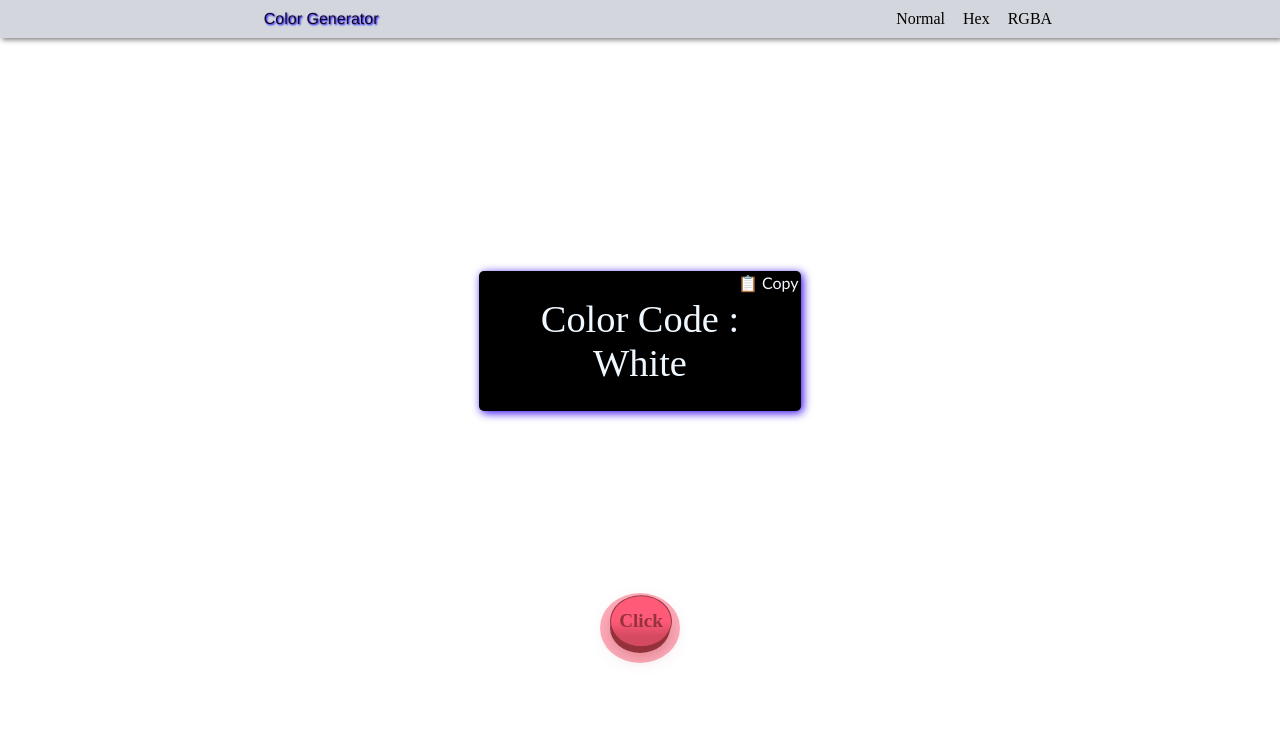
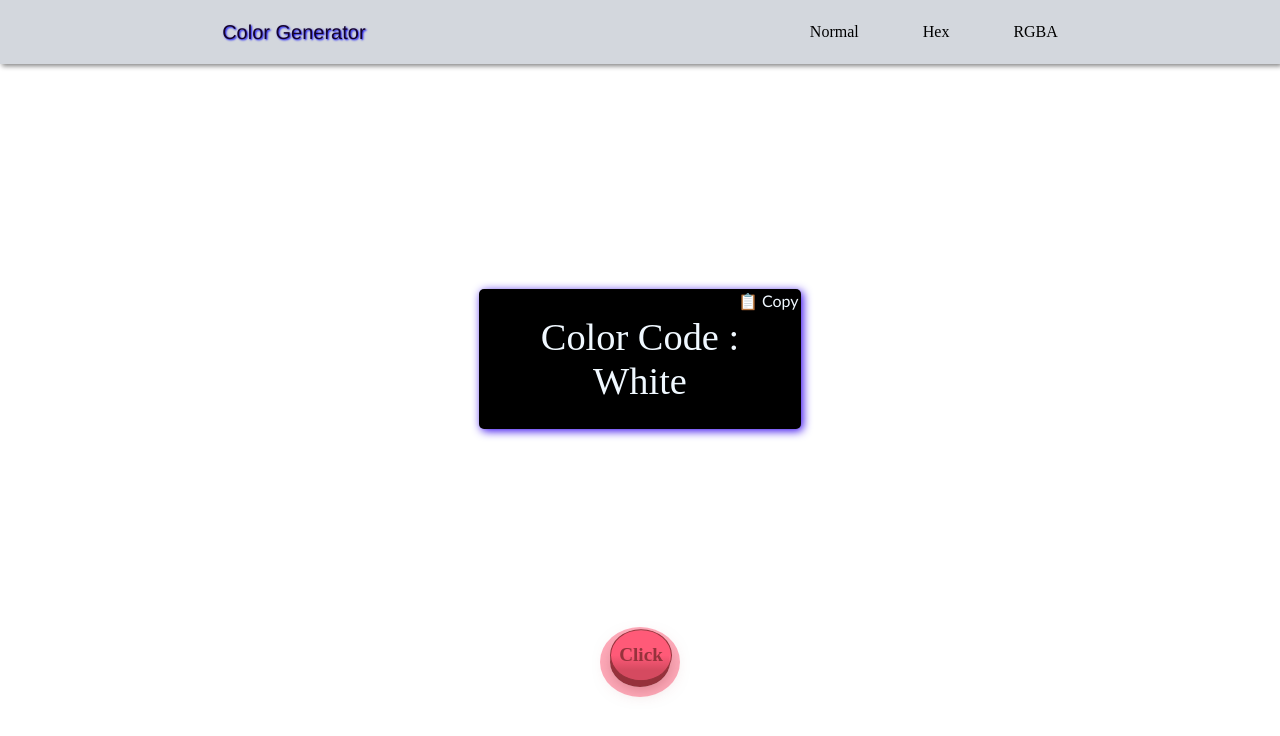
Before and after one commit to kumararnab11/Color_Generator, a plain HTML site: page index.html in a window 1280 px wide. Drawn offline with Linux system fonts and the light colour scheme.

Commit message:
modified some design

```diff
--- a/style.css
+++ b/style.css
@@ -5,14 +5,16 @@
 .header{
     display: flex;
     justify-content:space-around;
-    padding:10px 5px;
+    align-items: center;
     box-shadow: 2px 2px 5px gray;
     background: rgb(211, 215, 221);
+    height: 8vh;
 }
 .title{
   font-family: 'Franklin Gothic Medium', 'Arial Narrow', Arial, sans-serif;
   color: rgb(22, 3, 41);
   text-shadow: 1px 1px 2px blue;
+  font-size: 20px;
 }
 input{
     display: none;
@@ -20,6 +22,10 @@ input{
 }
 .blue{
   color: blue;
+  background-color: black;
+  color: white;
+  padding: 5px;
+  border-radius: 3px;
 }
 .norm{
   color:blue;
@@ -29,7 +35,7 @@ input{
 }
 .opt{
     display: flex;
-    gap: 15%;
+    gap: 5vw;
 }
 .back{
     height: 90vh;
@@ -37,7 +43,7 @@ input{
     flex-direction: column;
     justify-content: center;
     align-items: center;
-    gap: 5vw;
+    gap: 10vh;
 }
 .btn {
     --primary: 255, 90, 120;
@@ -100,6 +106,10 @@ input{
     }
   }
   .color_code{
+    display: flex;
+    flex-direction: column;
+    align-items: center;
+    justify-content: baseline;
     background: #000;
     color: aliceblue;
     padding: 2vw;
```
